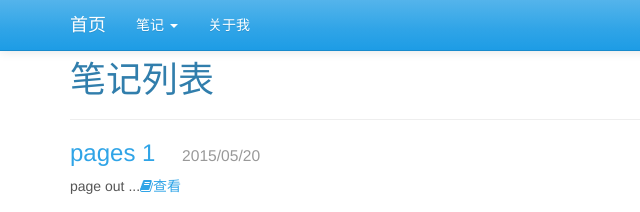
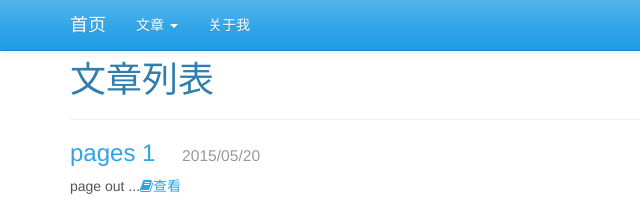
Before and after one commit to kaizengliu/pelican_bootswatch_theme, a plain HTML site: page index.html in a window 1280 px wide. Shown: the top 212 px of the page, 0-640 px from the left. Drawn offline with Linux system fonts and the light colour scheme.

Commit message:
commit form pelican

```diff
--- a/index.html
+++ b/index.html
@@ -29,7 +29,7 @@
         <div class="navbar-collapse collapse" id="navbar-main">
             <ul class="nav navbar-nav">
                 <li class="dropdown">
-                    <a class="dropdown-toggle" data-toggle="dropdown" href="#" id="notes">笔记 <span class="caret"></span></a>
+                    <a class="dropdown-toggle" data-toggle="dropdown" href="#" id="notes">文章 <span class="caret"></span></a>
                     <ul class="dropdown-menu" aria-labelledby="notes">
                             <li>
                                 <a href="http://kaizengliu.github.io/pelican_bootswatch_theme/page_out.html">
@@ -66,7 +66,7 @@
         <div class="row">
             <div class="col-lg-10 col-md-10 col-xs-6">
                 <h1>
-    笔记列表
+    文章列表
                 </h1>
             </div>
 
```
Also changed, not shown: archives.html (+1 -1 lines), author/kaizengliu.html (+1 -1 lines), authors.html (+1 -1 lines), categories.html (+1 -1 lines), category/test.html (+1 -1 lines), category/xx.html (+1 -1 lines), page_out.html (+1 -1 lines), pages/about_me.html (+1 -1 lines), tag/hello-page-out.html (+1 -1 lines), tag/pelican.html (+1 -1 lines), tag/test.html (+1 -1 lines), tags.html (+1 -1 lines), test_page.html (+1 -1 lines).
